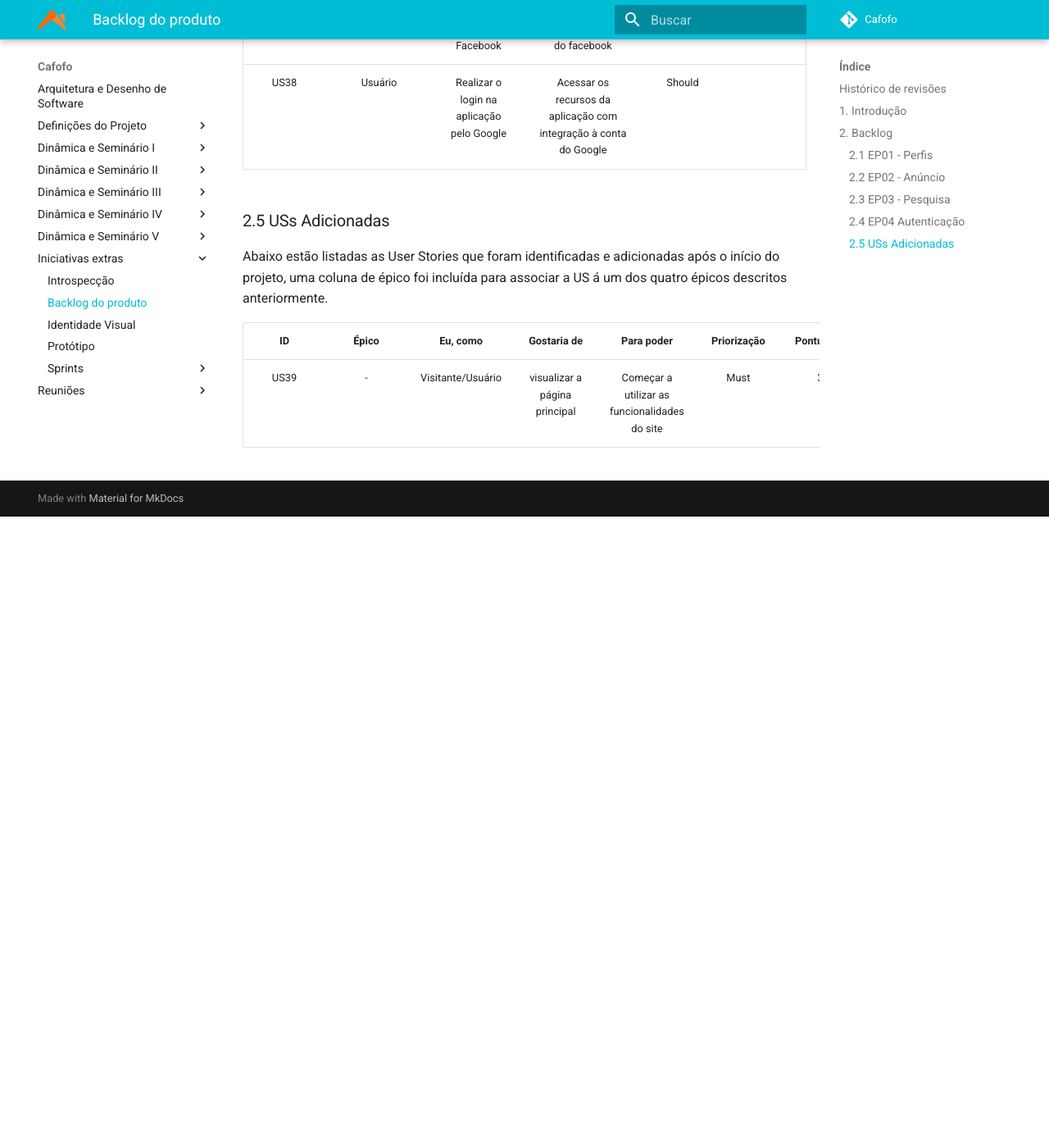
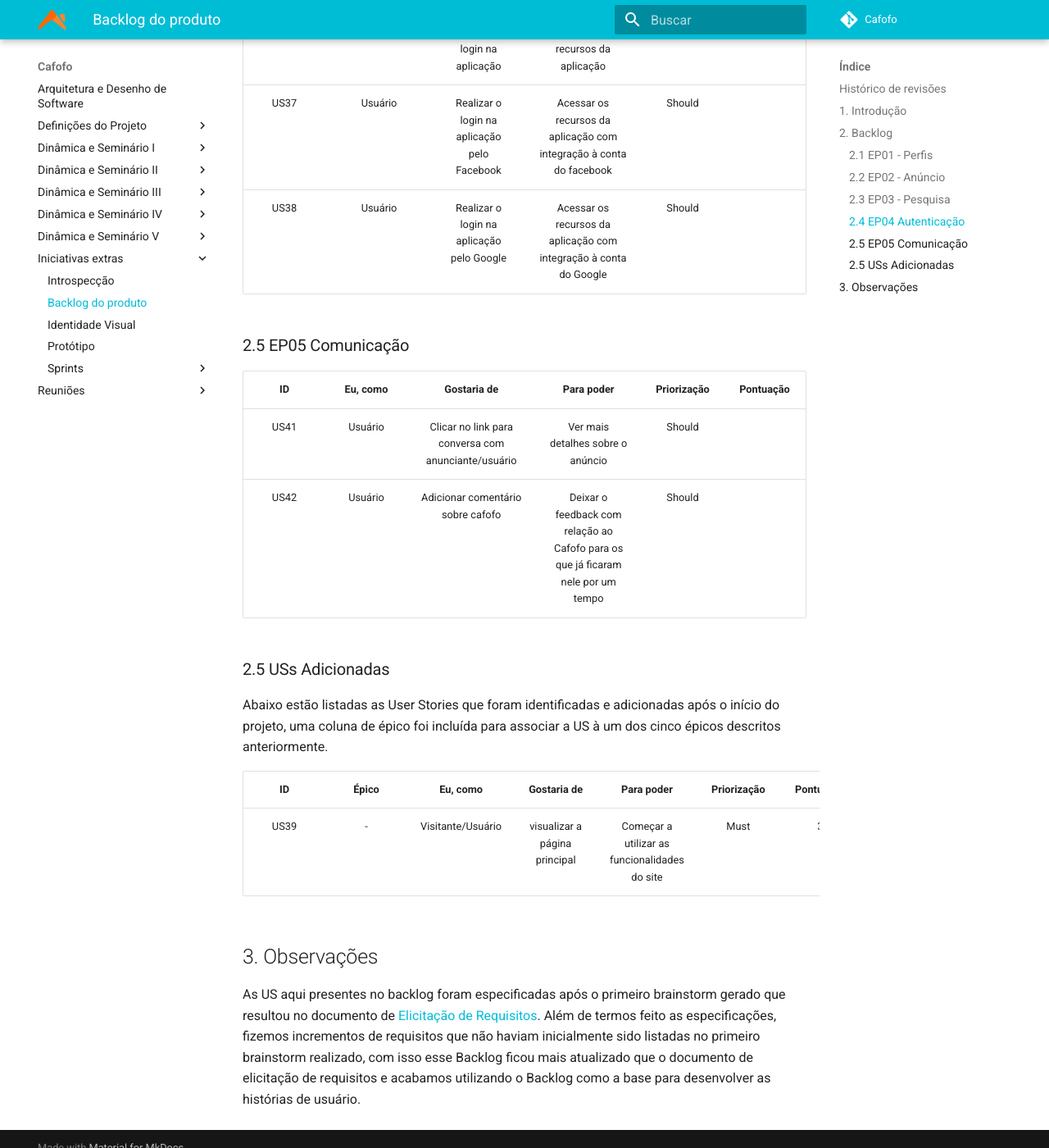
Before and after one commit to desenho-2019/Wiki, an MkDocs documentation site: the page built from docs/Iniciativas extras/backlog.md, in a window 1280 px wide and 1400 px high, scrolled down 5790 px. Shown: the whole window at 82% size. Built offline with MkDocs 1.6.1 and Material for MkDocs 9.7.7, drawn with Linux system fonts in a browser that asks for light colours; before the commit the page ends 6420 px from its top, so only the background shows below that; some of the changed text lies outside the part shown.

Commit message:
Adicionado épico de comunicação e observações

```diff
--- a/docs/Iniciativas extras/backlog.md
+++ b/docs/Iniciativas extras/backlog.md
@@ -11,6 +11,7 @@
 | 25/09/2019 | 0.6 | Adicionando histórias de usuário do EP01 e EP04 | Lucas Gomes e André Lucas |
 | 26/09/2019 | 0.7 | Aplicando correções e adicionando coluna de pontuação | Weiller Fernandes |
 | 11/10/2019 | 0.8 | Adicionando tabela de USs adicionadas | Weiller Fernandes |
+| 18/11/2019 | 1.0 | Adição do épico comunicação, suas US e tópico de observações | [Cauê](https://github.com/caue96) |
 
 ## 1. Introdução
 
@@ -65,7 +66,7 @@ Construimos um backlog completo para o produto com base nos requisitos elicitado
 | US30 | Visitante/Usuário | Filtar anúncios por número de pessoas que compartilham o local| Saber por quantas pessoas as despesas serão divididas |Could | |
 | US31 | Visitante/Usuário | Filtrar anúncios por presença de animais de estimação | Saber se existe ou se é permitido cachorro, gato ou outro animal morando no cafofo | Would | |
 | US32 | Visitante/Usuário | Filtrar anúncios por possibilidade de fumar no local | Saber se pode fumar ou não no Cafofo | Would| |
-
+| US40 | Visitante/Usuário | Filtrar anúncios por nome | Filtrar pelo nome aberto dos anúncios | Would| |
 
 
 ### 2.4 EP04 Autenticação
@@ -79,10 +80,24 @@ Construimos um backlog completo para o produto com base nos requisitos elicitado
 | US37 | Usuário | Realizar o login na aplicação pelo Facebook | Acessar os recursos da aplicação com integração à conta do facebook | Should | |
 | US38 | Usuário | Realizar o login na aplicação pelo Google | Acessar os recursos da aplicação com integração à conta do Google | Should | |
 
+
+### 2.5 EP05 Comunicação
+
+| ID | Eu, como | Gostaria de | Para poder | Priorização | Pontuação |
+| :---: | :---: | :---: | :---: | :---: | :---: |
+| US41 | Usuário | Clicar no link para conversa com anunciante/usuário | Ver mais detalhes sobre o anúncio | Should | |
+| US42 | Usuário | Adicionar comentário sobre cafofo | Deixar o feedback com relação ao Cafofo para os que já ficaram nele por um tempo | Should | |
+
+
 ### 2.5 USs Adicionadas
 
-Abaixo estão listadas as User Stories que foram identificadas e adicionadas após o início do projeto, uma coluna de épico foi incluída para associar a US á um dos quatro épicos descritos anteriormente.
+Abaixo estão listadas as User Stories que foram identificadas e adicionadas após o início do projeto, uma coluna de épico foi incluída para associar a US à um dos cinco épicos descritos anteriormente.
 
 | ID | Épico | Eu, como | Gostaria de | Para poder | Priorização | Pontuação |
 | :---: | :---: | :---: | :---: | :---: | :---: | :---: |
 | US39 | - | Visitante/Usuário | visualizar a página principal | Começar a utilizar as funcionalidades do site | Must | 3 |
+
+
+## 3. Observações
+
+As US aqui presentes no backlog foram especificadas após o primeiro brainstorm gerado que resultou no documento de [Elicitação de Requisitos](https://desenho-2019.github.io/Wiki/Din%C3%A2mica%20e%20Semin%C3%A1rio%20II/Elicita%C3%A7%C3%A3o%20de%20Requisitos/). Além de termos feito as especificações, fizemos incrementos de requisitos que não haviam inicialmente sido listadas no primeiro brainstorm realizado, com isso esse Backlog ficou mais atualizado que o documento de elicitação de requisitos e acabamos utilizando o Backlog como a base para desenvolver as histórias de usuário.
```
